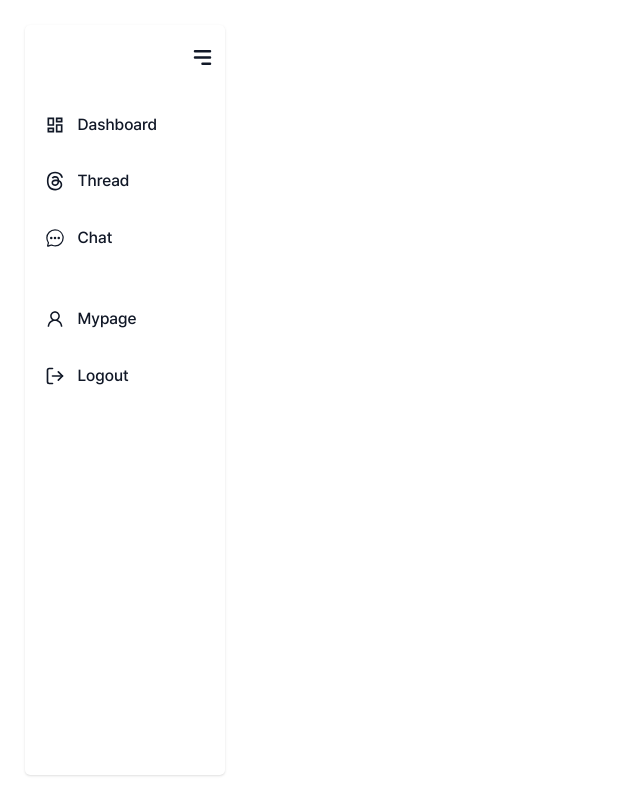
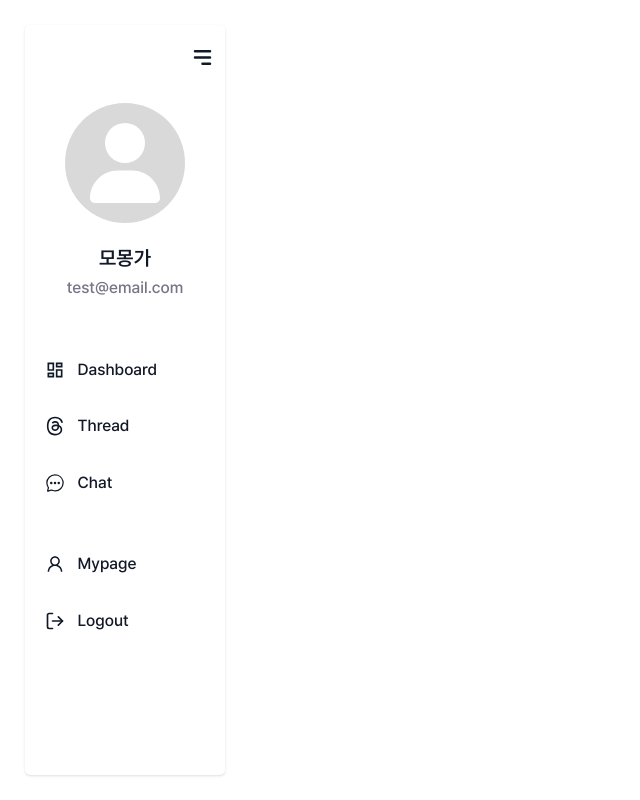
Before and after one commit to calog-project/calog-ui, a Next.js app: page /main in a window 1280 px wide. Shown: the whole page, without its empty margins (0-640 px from the left). Built offline with nearby package versions, Linux system fonts and the light colour scheme.

Commit message:
✨ Feat: SideBar에 userProfile 추가

```diff
--- a/src/components/commons/sidebar/Menu.tsx
+++ b/src/components/commons/sidebar/Menu.tsx
@@ -21,7 +21,7 @@ const menus = [
 const Menu = ({ isOpen }: TMenuProps) => {
   return (
     <div
-      className={`flex flex-col ${isOpen ? 'items-start justify-between' : 'items-center justify-center'} w-full transition-all duration-300`}>
+      className={`flex flex-col ${isOpen ? 'items-start justify-between mt-8' : 'items-center justify-center mt-0'} w-full transition-all duration-300`}>
       <div className="mt-10 w-full inline-flex flex-col flex-1 gap-5 relative">
         {menus?.map((menu) =>
           menu.name !== 'logout' ? (
@@ -34,7 +34,7 @@ const Menu = ({ isOpen }: TMenuProps) => {
                 {menu?.name}
               </h2>
               <h2
-                className={`${isOpen && 'hidden'} absolute left-48 bg-blue-33 font-semibold whitespace-pre text-white rounded-md drop-shadow-lg px-0 py-0 w-0 overflow-hidden group-hover:px-2 group-hover:py-1 group-hover:left-[55px] group-hover:duration-300 group-hover:w-fit`}>
+                className={`${isOpen && 'hidden'} absolute left-60 bg-blue-33 font-semibold whitespace-pre text-white rounded-md drop-shadow-lg px-0 py-0 w-0 overflow-hidden group-hover:px-2 group-hover:py-1 group-hover:left-[55px] group-hover:duration-300 group-hover:w-fit`}>
                 {menu?.name}
               </h2>
             </Link>
--- a/src/components/commons/sidebar/Sidebar.tsx
+++ b/src/components/commons/sidebar/Sidebar.tsx
@@ -3,17 +3,27 @@
 import { useState } from 'react';
 import { HiMenuAlt3 } from 'react-icons/hi';
 import Menu from './Menu';
+import UserProfile from './UserProfile';
+
+const MOCK_USER = {
+  email: 'test@email.com',
+  name: '모몽가',
+  imgUrl: null,
+};
 
 const Sidebar = () => {
   const [isOpen, setIsOpen] = useState(true);
 
   return (
     <div
-      className={`m-10 bg-white rounded-lg shadow ${isOpen ? 'w-[200px]' : 'w-[55px]'} duration-500 text-gray-900 px-4`}>
+      className={`m-10 bg-white rounded-lg shadow ${isOpen ? 'w-[200px]' : 'w-[60px]'} duration-500 text-gray-900 px-4`}>
       <div className={`py-3 flex mt-5 ${isOpen ? 'justify-end' : 'justify-center'}`}>
         <HiMenuAlt3 size={25} className="cursor-pointer" onClick={() => setIsOpen(!isOpen)} />
       </div>
-      <Menu isOpen={isOpen} />
+      <div className="flex flex-col justify-center items-center mt-10">
+        <UserProfile user={MOCK_USER} isOpen={isOpen} />
+        <Menu isOpen={isOpen} />
+      </div>
     </div>
   );
 };
--- /dev/null
+++ b/src/components/commons/sidebar/UserProfile.tsx
@@ -0,0 +1,40 @@
+import { FaUser } from 'react-icons/fa6';
+
+type TUserProfileProps = {
+  user: {
+    name: string;
+    email: string;
+    imgUrl: string | null;
+  };
+  isOpen: boolean;
+};
+
+const UserProfile = ({ user, isOpen }: TUserProfileProps) => {
+  const { name, email, imgUrl } = user;
+
+  const renderProfileImage = () =>
+    imgUrl ? (
+      <img src={imgUrl} alt="유저 프로필 이미지" className="w-full h-full rounded-full object-cover" />
+    ) : (
+      <div className="flex justify-center items-center w-full h-full rounded-full bg-gray-d9">
+        <FaUser className="text-white" size={isOpen ? 80 : 20} />
+      </div>
+    );
+
+  return (
+    <div className={`flex ${isOpen ? 'flex-col gap-8' : ''} justify-center items-center`}>
+      <div
+        className={`flex justify-center items-center ${isOpen ? 'w-[120px] h-[120px]' : 'w-[30px] h-[30px]'} rounded-full`}>
+        {renderProfileImage()}
+      </div>
+      {isOpen && (
+        <div className="flex flex-col justify-center items-center">
+          <span className="text-center text-[20px] font-semibold leading-[30px]">{name}</span>
+          <span className="text-gray-78 text-center text-4 font-medium leading-[30px]">{email}</span>
+        </div>
+      )}
+    </div>
+  );
+};
+
+export default UserProfile;
```
